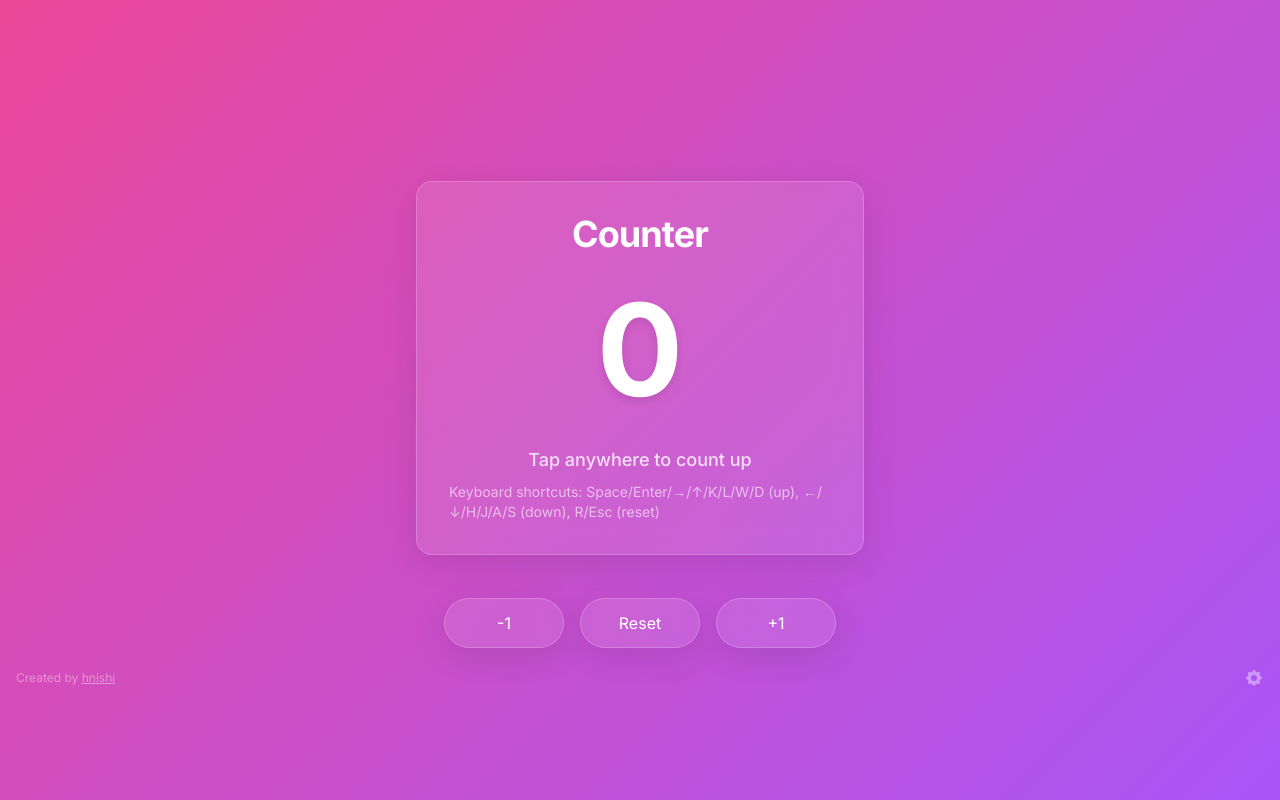
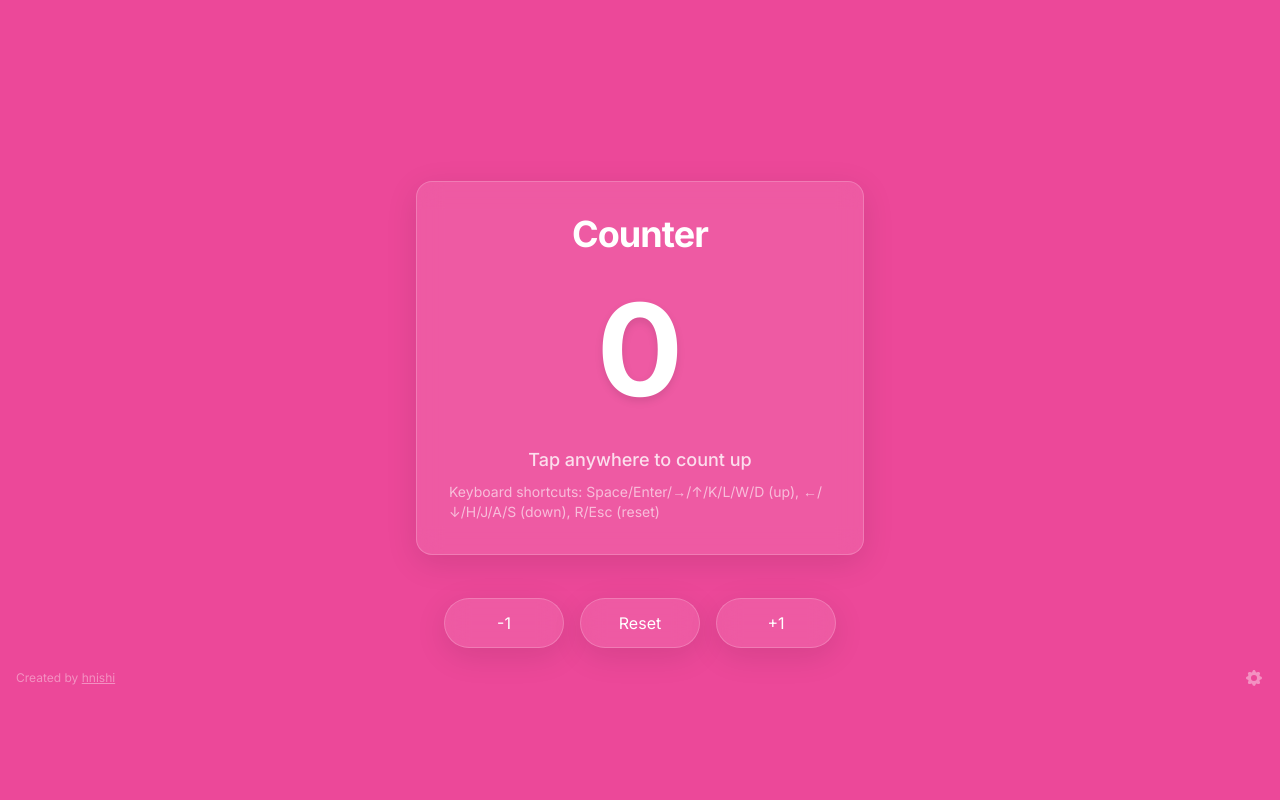
Before and after one commit to hnishi/counter-pwa, a Next.js app: page / in a window 1280 px wide. Built offline with nearby package versions, Linux system fonts and the light colour scheme.

Commit message:
fix: add background-color to ensure consistent appearance during transitions

```diff
--- a/src/app/globals.css
+++ b/src/app/globals.css
@@ -4,19 +4,64 @@
 
 /* 基本スタイル */
 @layer base {
+  :root {
+    --gradient-normal: linear-gradient(-45deg, #6366f1, #a855f7, #ec4899);
+    --gradient-active: linear-gradient(-45deg, #7c3aed, #d946ef, #f43f5e);
+  }
+
   html, body {
     @apply min-h-screen touch-none overscroll-none overflow-hidden;
-    background: linear-gradient(-45deg, #6366f1, #a855f7, #ec4899);
-    background-size: 200% 200%;
+    margin: 0;
+    padding: 0;
     overscroll-behavior: none;
     -webkit-tap-highlight-color: transparent;
+    background-color: #ec4899;
+    transition: background-color 0.3s ease-in-out;
+  }
+
+  html:has(.gradient-active:active),
+  body:has(.gradient-active:active) {
+    background-color: #7c3aed;
+  }
+
+  html::before,
+  body::before {
+    content: '';
+    position: fixed;
+    top: 0;
+    left: 0;
+    right: 0;
+    bottom: 0;
+    background: var(--gradient-normal);
+    background-size: 200% 200%;
+    z-index: -1;
+    min-height: calc(100vh + env(safe-area-inset-top));
+    transition: background 0.3s ease-in-out;
+  }
+
+  html:has(.gradient-active:active)::before,
+  body:has(.gradient-active:active)::before {
+    background: var(--gradient-active);
+    background-size: 200% 200%;
   }
 }
 
 /* カスタムユーティリティ */
 @layer utilities {
-  .gradient-animate {
+  .gradient-animate::before {
     animation: gradient-shift 3s ease infinite;
+  }
+}
+
+@keyframes gradient-shift {
+  0% {
+    background-position: 0% 50%;
+  }
+  50% {
+    background-position: 100% 50%;
+  }
+  100% {
+    background-position: 0% 50%;
   }
 }
 
@@ -48,10 +93,12 @@
   transition: transform 0.3s ease-in-out;
 }
 
+.gradient-active {
+  transition: transform 0.3s ease-in-out;
+}
+
 .gradient-active:active {
   transform: scale(0.99);
-  background: linear-gradient(-45deg, #7c3aed, #d946ef, #f43f5e);
-  background-size: 200% 200%;
 }
 
 /* パネルのグラス効果 */
--- a/src/app/layout.tsx
+++ b/src/app/layout.tsx
@@ -12,13 +12,20 @@ export default function RootLayout({
   children: React.ReactNode;
 }) {
   return (
-    <html lang="ja" className="gradient-animate">
+    <html lang="ja">
       <head>
         <meta charSet="utf-8" />
         <meta
           name="viewport"
           content="width=device-width, initial-scale=1, viewport-fit=cover, user-scalable=no, maximum-scale=1.0, minimum-scale=1.0"
         />
+        <style>
+          {`
+            :root {
+              --sat: env(safe-area-inset-top);
+            }
+          `}
+        </style>
         <meta
           name="description"
           content="シンプルなPWAカウンターアプリケーション"
--- a/src/app/page.tsx
+++ b/src/app/page.tsx
@@ -346,7 +346,10 @@ export default function Home() {
   return (
     <main
       onClick={handleCountUp}
-      className="h-screen gradient-active gradient-animate relative overflow-hidden cursor-pointer"
+      className="min-h-screen h-[100vh] gradient-active gradient-animate relative overflow-hidden cursor-pointer"
+      style={{
+        minHeight: "calc(100vh + env(safe-area-inset-top))",
+      }}
     >
       <div className="absolute inset-0 flex flex-col items-center justify-center p-4 sm:p-6 -mt-16">
         <div className="w-full max-w-md p-6 sm:p-8 rounded-2xl glass-panel">
```
